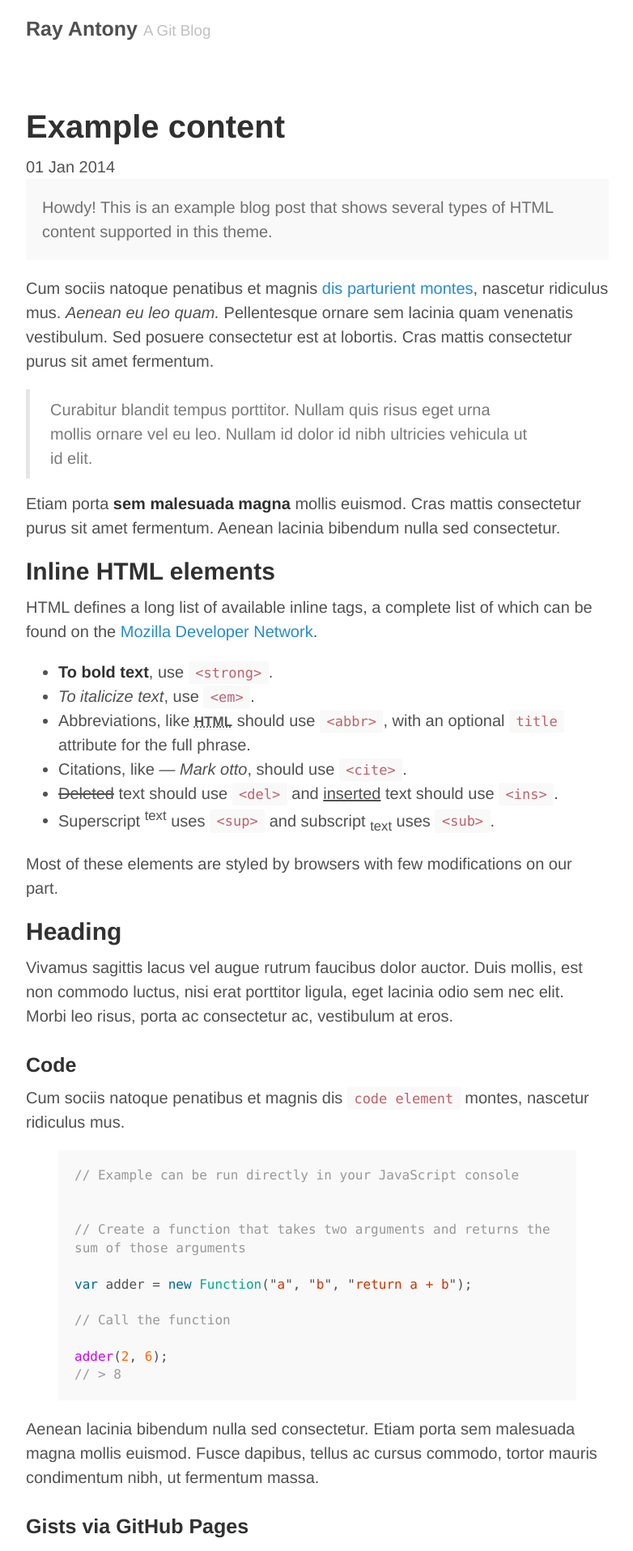
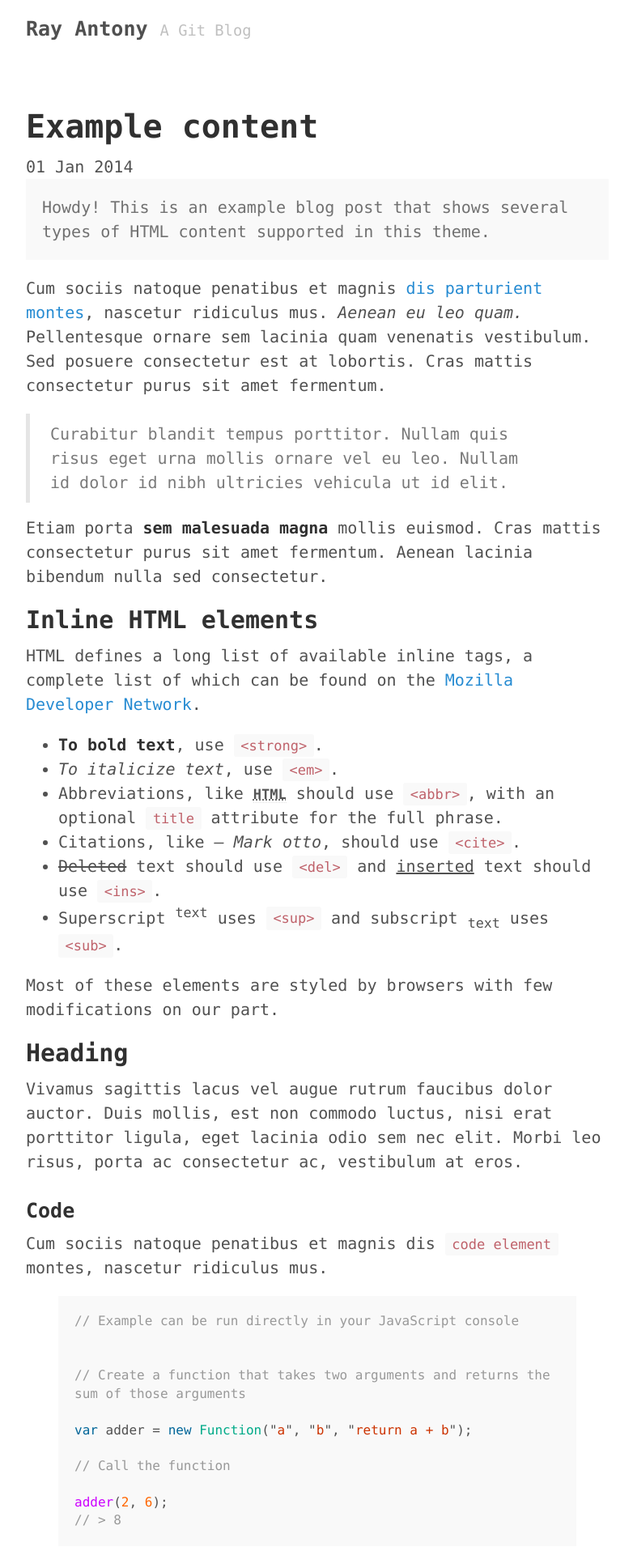
Before and after one commit to rayantony/rayantony.github.io, a Jekyll site: the page built from _posts/2014-01-01-example-content.md, in a window 1280 px wide. Shown: the top 1916 px of the page at 81% size, without its empty margins (248-1030 px from the left). Built offline with Jekyll 4.4.1, drawn with Linux system fonts in a browser that asks for light colours.

```diff
--- a/public/css/poole.css
+++ b/public/css/poole.css
@@ -48,7 +48,9 @@ body {
 }
 
 html {
-  font-family: "Helvetica Neue", Helvetica, Arial, sans-serif;
+  /*modified by ray*/
+  font-family: "Monaco", Menlo, 'Ubuntu Mono', Consolas, source-code-pro, monospace;
+  /*font-family: "Helvetica Neue", Helvetica, Arial, sans-serif;*/
   font-size: 16px;
   line-height: 1.5;
 }
@@ -150,7 +152,9 @@ abbr[title] {
 /* Code */
 code,
 pre {
-  font-family: Menlo, Monaco, "Courier New", monospace;
+  /*font-family: Menlo, Monaco, "Courier New", monospace;*/
+  /*modified by ray */
+  font-family:Monaco, Menlo, 'Ubuntu Mono', Consolas, source-code-pro, monospace;
 }
 code {
   padding: .25em .5em;
```
Also changed, not shown: README.md, 1 other file.
